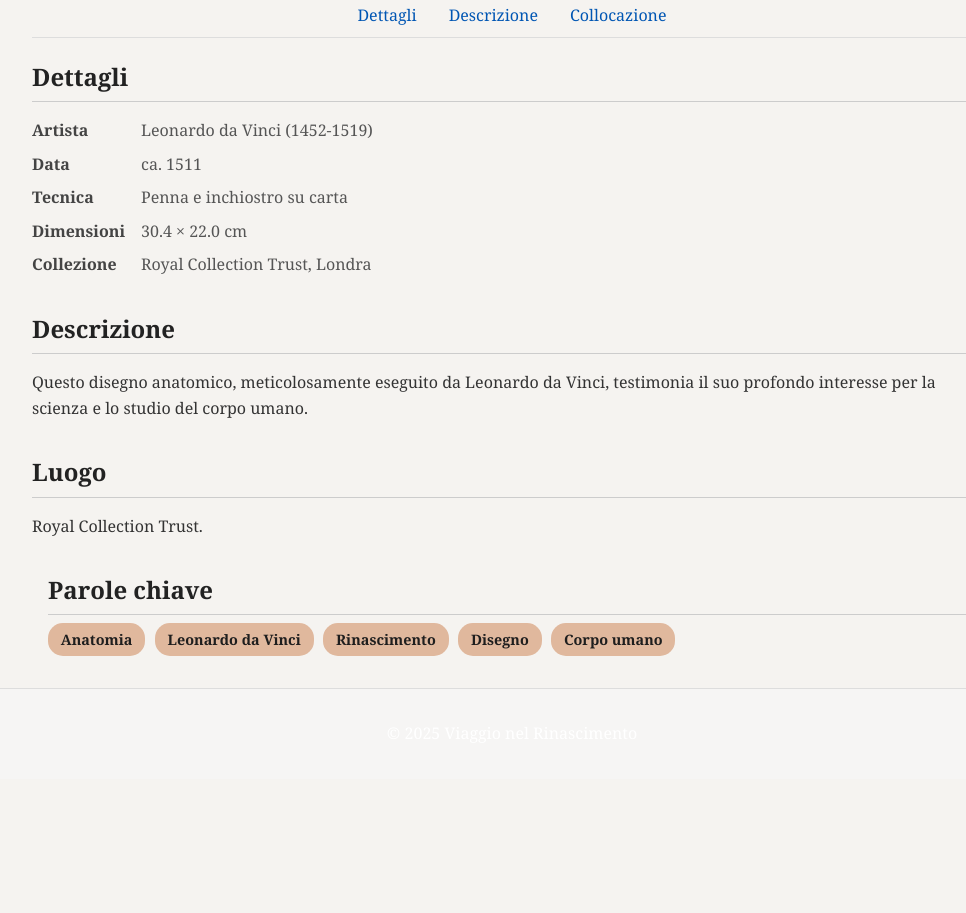
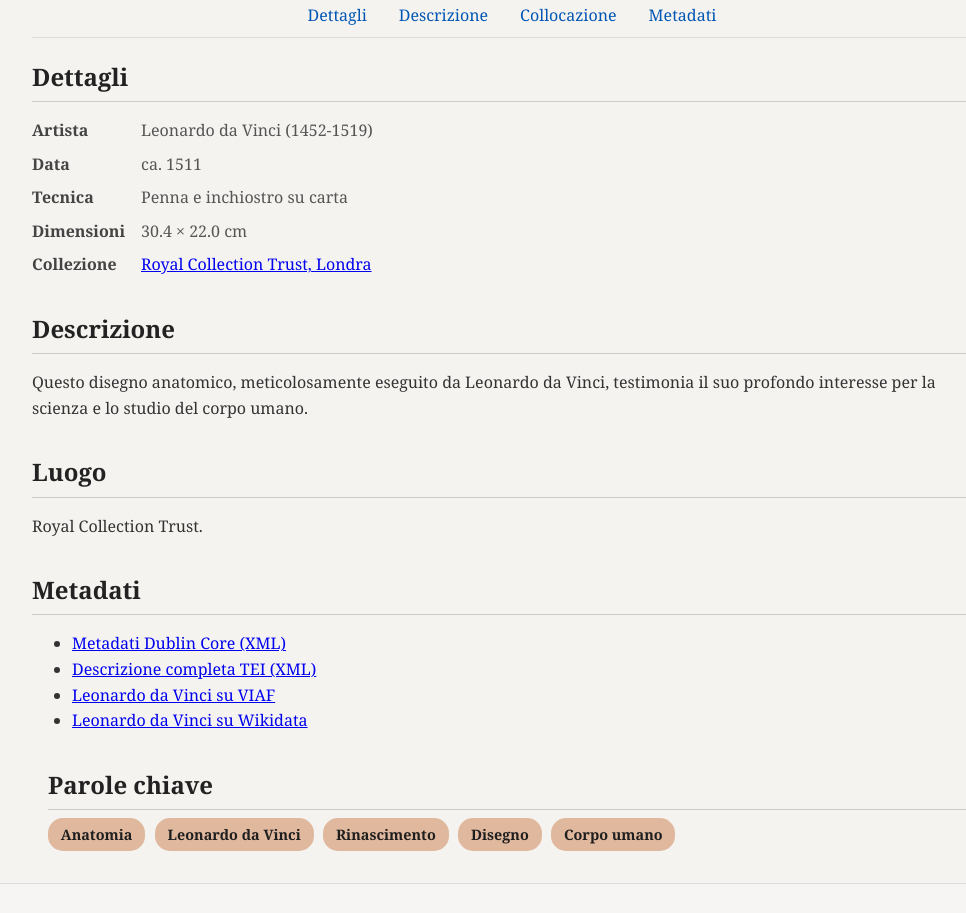
Before and after one commit to Giuliadistefano/Viaggio-tra-i-disegni-del-Rinascimento-Italiano, a plain HTML site: page dettaglio-opera1.html in a window 1280 px wide. Shown: the part 906-1819 px from the top of the page, without its empty margins (128-1094 px from the left). Before the commit the page ends 1685 px from the top, so only its background shows below. Drawn offline with Linux system fonts and the light colour scheme.

Commit message:
Update dettaglio-opera1.html

```diff
--- a/dettaglio-opera1.html
+++ b/dettaglio-opera1.html
@@ -3,9 +3,23 @@
 <head>
   <meta charset="UTF-8" />
   <meta name="viewport" content="width=device-width, initial-scale=1.0" />
+
+  <!-- Metadati Dublin Core -->
+  <meta name="DC.title" content="Studio anatomico di feto nell'utero" />
+  <meta name="DC.creator" content="Leonardo da Vinci" />
+  <meta name="DC.date" content="1511" />
+  <meta name="DC.format" content="Penna e inchiostro su carta" />
+  <meta name="DC.type" content="Disegno" />
+  <meta name="DC.subject" content="anatomia, feto, corpo umano, Rinascimento" />
+  <meta name="DC.identifier" content="leonardo3.html" />
+  <meta name="DC.language" content="it" />
+
+  <!-- Collegamenti a file di metadati esterni -->
+  <link rel="alternate" type="application/xml" href="leonardo3_dc.xml" title="Dublin Core XML" />
+  <link rel="alternate" type="application/tei+xml" href="leonardo3.xml" title="TEI XML" />
+
   <title>Studio Anatomico – Leonardo da Vinci</title>
   <link rel="stylesheet" href="style.css" />
-  <link rel="alternate" type="application/tei+xml" href="leonardo3.xml" title="Metadati TEI">
   <style>
 
     main {
@@ -166,7 +180,7 @@
         <li><a href="index.html">Home</a></li>
         <li><a href="browsing_autore.html">Autori</a></li>
         <li><a href="browsing_tema.html">Temi</a></li>
-    <li><a href="collezione.html">Collezione</a></li>
+        <li><a href="Collezione.html">Collezione</a></li>
         <li><a href="Contatti.html">Contatti</a></li>
       </ul>
       <form class="search-form" action="#" method="GET">
@@ -174,7 +188,6 @@
         <button type="submit">OK</button>
       </form>
     </nav>
-
     <h1 class="title">Studio anatomico di feto nell'utero</h1>
     <p class="subtitle">Leonardo da Vinci (1452-1519)</p>
   </header>
@@ -192,6 +205,7 @@
       <a href="#details">Dettagli</a>
       <a href="#description">Descrizione</a>
       <a href="#location">Collocazione</a>
+      <a href="#metadata">Metadati</a>
     </nav>
 
     <section id="details" class="info-section">
@@ -201,19 +215,31 @@
         <dt>Data</dt><dd>ca. 1511</dd>
         <dt>Tecnica</dt><dd>Penna e inchiostro su carta</dd>
         <dt>Dimensioni</dt><dd>30.4 × 22.0 cm</dd>
-        <dt>Collezione</dt><dd>Royal Collection Trust, Londra</dd>
+        <dt>Collezione</dt><dd><a href="https://www.rct.uk/collection/919102">Royal Collection Trust, Londra</a></dd>
       </dl>
     </section>
 
     <section id="description" class="info-section">
       <h2>Descrizione</h2>
-      <p>Questo disegno anatomico, meticolosamente eseguito da Leonardo da Vinci, testimonia il suo profondo interesse per la scienza e lo studio del corpo umano. È uno degli esempi più significativi del connubio tra arte e ricerca empirica nel Rinascimento.</p>
+      <p>Questo disegno anatomico, meticolosamente eseguito da Leonardo da Vinci, testimonia il suo profondo interesse per la scienza e lo studio del corpo umano.
+        È uno degli esempi più significativi del connubio tra arte e ricerca empirica nel Rinascimento.</p>
     </section>
 
     <section id="location" class="info-section">
       <h2>Luogo</h2>
-      <p>Esposizione permanente presso Royal Collection Trust, Londra</p>
+      <p>Esposizione permanente presso <a href="https://www.rct.uk/collection">Royal Collection Trust, Londra</a></p>
     </section>
+
+    <section id="metadata" class="info-section">
+      <h2>Metadati</h2>
+      <ul>
+        <li><a href="leonardo3dc.xml" target="_blank">Metadati Dublin Core (XML)</a></li>
+        <li><a href="leonardo3.xml" target="_blank">Descrizione completa TEI (XML)</a></li>
+        <li><a href="https://viaf.org/viaf/24604206" target="_blank">Leonardo da Vinci su VIAF</a></li>
+        <li><a href="https://www.wikidata.org/wiki/Q762" target="_blank">Leonardo da Vinci su Wikidata</a></li>
+      </ul>
+    </section>
+
     <section class="tags-section" aria-label="Parole chiave">
       <h2>Parole chiave</h2>
       <div class="tags">
@@ -224,7 +250,6 @@
         <a href="browsing_tema.html?q=corpo%20umano" class="tag">Corpo umano</a>
       </div>
     </section>
-
   </main>
 
   <footer>
```
Lines whose indentation alone changed are shown as unchanged.
